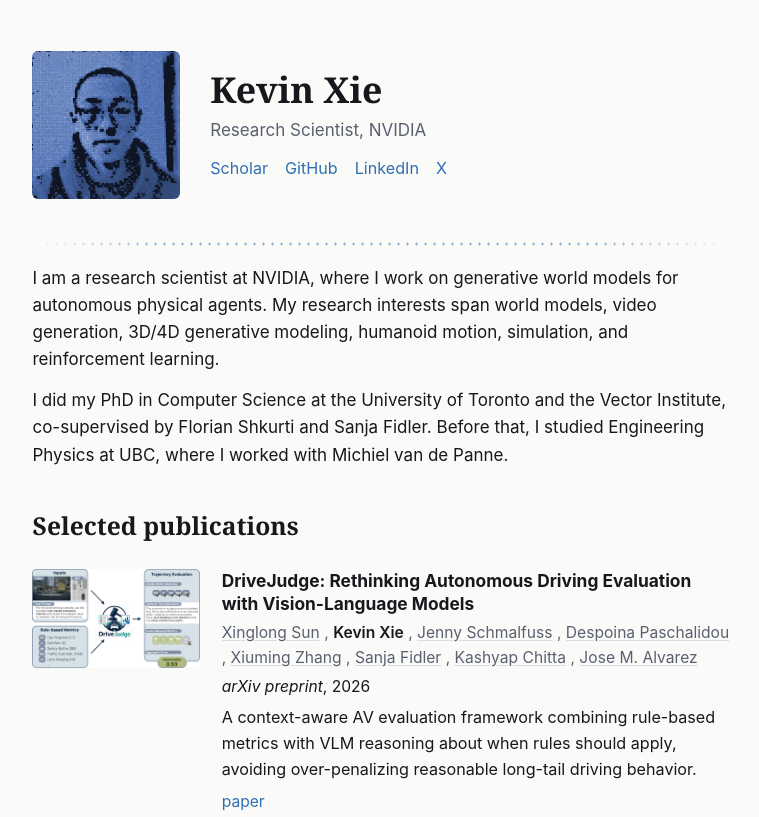
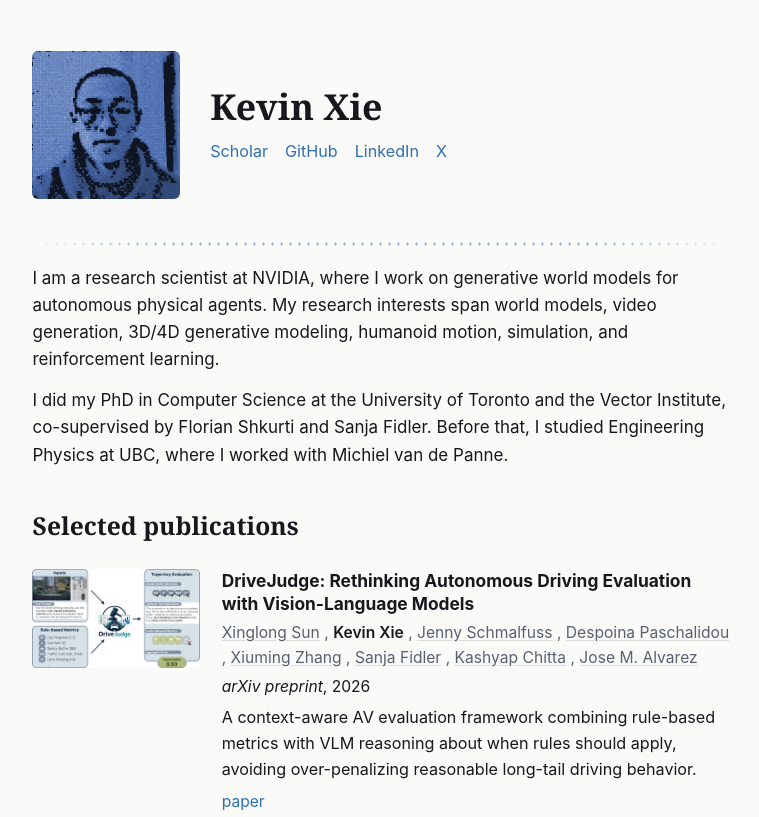
Before and after one commit to kevincxie/kevincxie.github.io, an Astro site: page / in a window 1280 px wide. Shown: the top 817 px of the page, without its empty margins (259-1018 px from the left). Built offline with nearby package versions, Linux system fonts and the light colour scheme; Astro itself is replaced by a stand-in of ours.

Commit message:
Remove hero tagline entirely
Co-Authored-By: Claude Fable 5 <noreply@anthropic.com>

```diff
--- a/src/pages/index.astro
+++ b/src/pages/index.astro
@@ -16,7 +16,6 @@ const description =
     <img src="/assets/kevin-profile.jpeg" alt="Halftone portrait of Kevin Xie" width="332" height="333" />
     <div>
       <h1>Kevin Xie</h1>
-      <p class="role">Research Scientist, NVIDIA</p>
       <ul class="links-row">
         <li><a href="https://scholar.google.com/citations?user=04dL0akAAAAJ">Scholar</a></li>
         <li><a href="https://github.com/kevincxie">GitHub</a></li>
--- a/src/styles/global.css
+++ b/src/styles/global.css
@@ -103,11 +103,6 @@ a:focus-visible {
   height: 148px;
   border-radius: 6px;
   flex-shrink: 0;
-}
-
-.hero .role {
-  margin: 0.35rem 0 0;
-  color: var(--muted);
 }
 
 .links-row {
```
